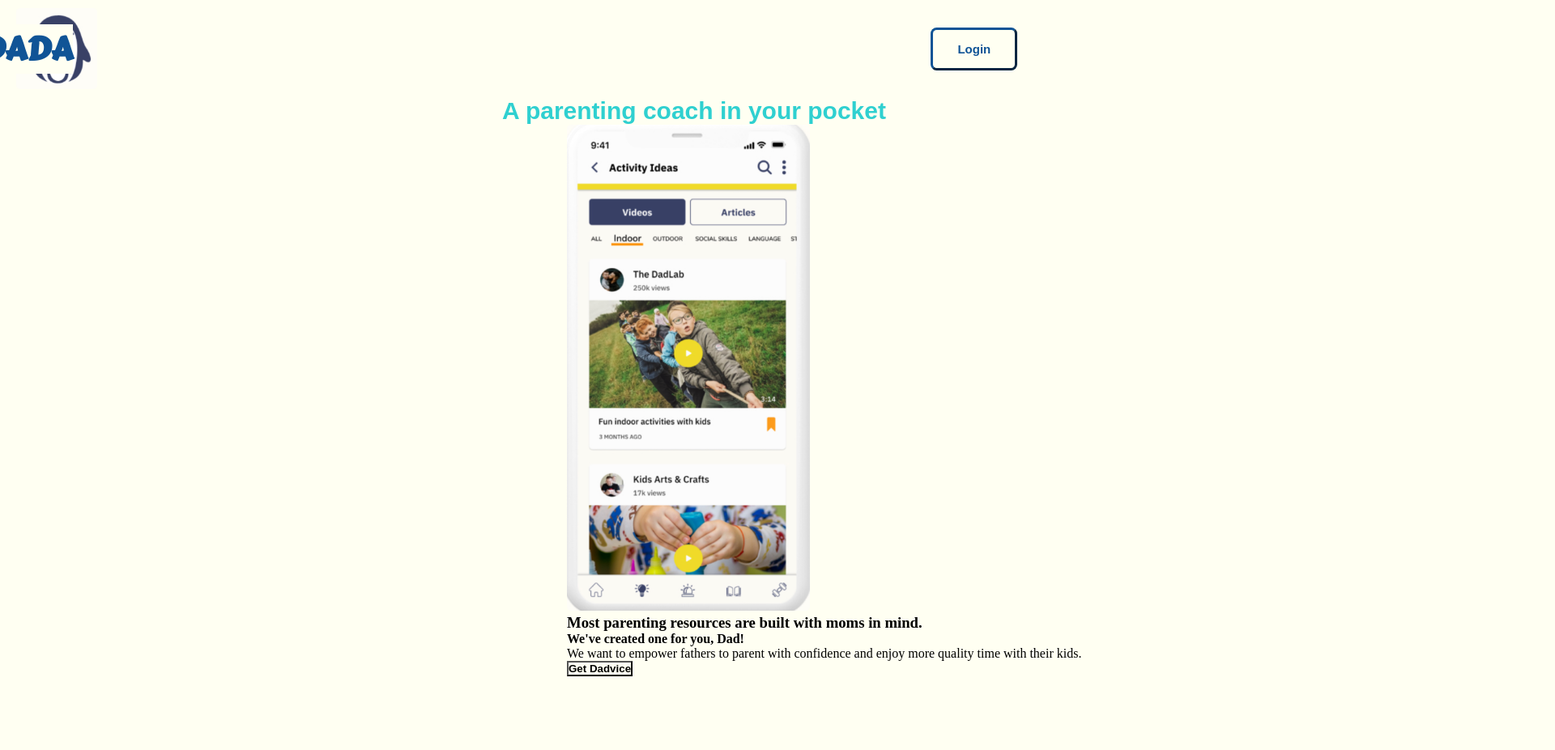
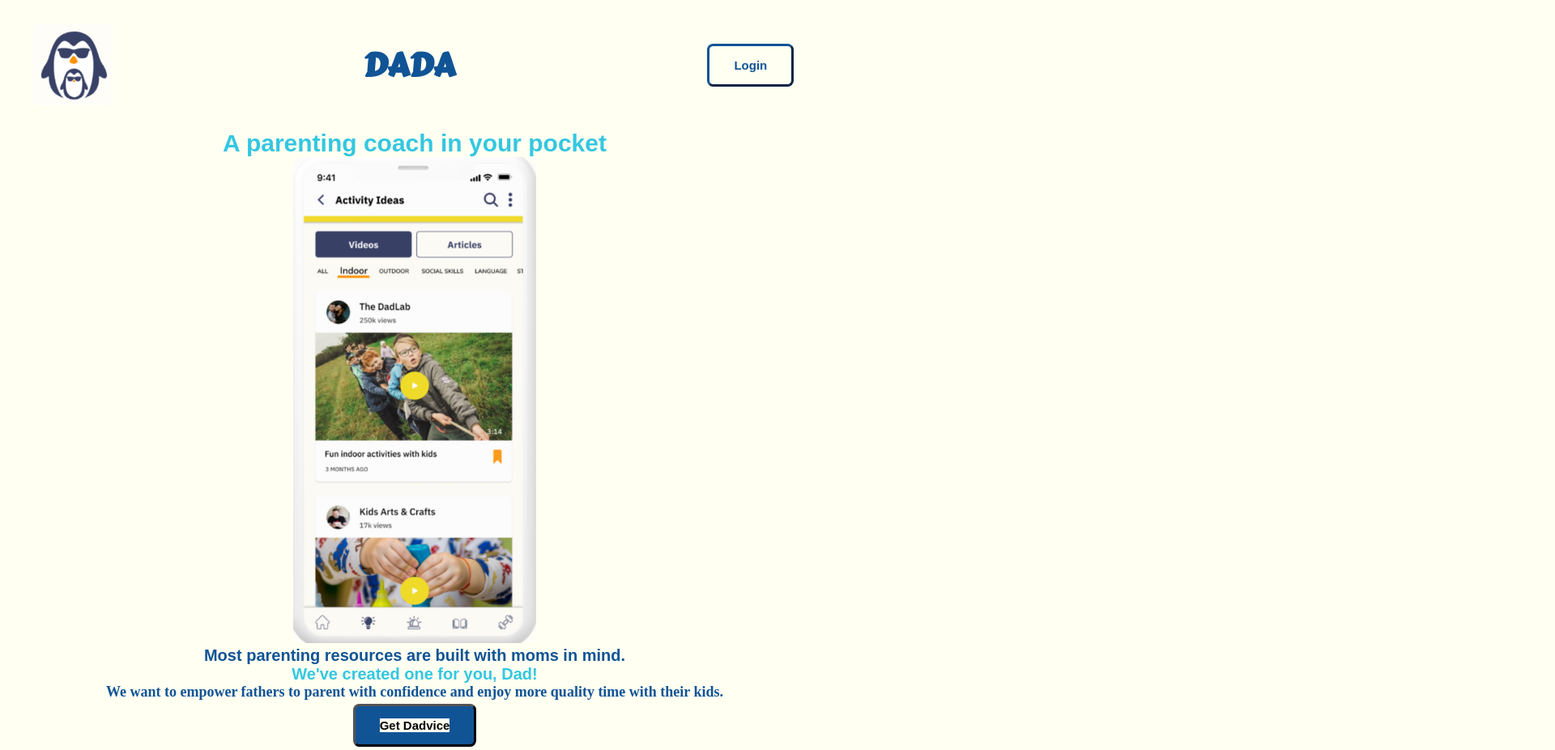
Before and after one commit to nrmistry/Landing-Page, a plain HTML site: page index.html in a window 1280 px wide. Shown: the top 926 px of the page at 81% size, 1920 px wide, since content can reach past the window. Before the commit the page ends 835 px from the top, so only its background shows below. Drawn offline with Linux system fonts and the light colour scheme.

Commit message:
features1 section text, button and styling in css

```diff
--- a/index.html
+++ b/index.html
@@ -27,7 +27,7 @@
         <img src="./images/phone.jpg" alt="Phone">
         <h3> Most parenting resources are built with moms in mind.</h3>
         <h4>We've created one for you, Dad!</h4>
-        <p>We want to empower fathers to parent with confidence and enjoy more quality time with their kids.</p>
+        <h5>We want to empower fathers to parent with confidence and enjoy more quality time with their kids.</h5>
         <button class="pill2" type="button"><strong>Get Dadvice</strong></button>
 
     </div>
--- a/style.css
+++ b/style.css
@@ -3,6 +3,30 @@
     padding:0px;
     box-sizing: border-box;
     background-color: #fffff2;
+}
+
+@media (min-width:768px){
+    .container{
+        width:80%;
+
+        header{
+            padding:20px;
+        }
+        main{
+            &.flex-container{
+                .features1{
+                    padding:60px 0;
+                    h1{
+                        font-size:2.5em;
+                    }
+                    p{
+                        font-size:1.2em;
+                    }
+
+                }
+            }
+        }
+    }
 }
 
 .container img{
@@ -15,8 +39,9 @@
     font-family: 'Carter One';
     font-size:40px;
     color: #105496;
-    position: relative;
-    right: 600px;
+    margin-left:auto;
+    margin-right:auto;
+    text-align: center;
 }
 
 
@@ -44,19 +69,58 @@ nav{
 }
 
 .features1{
-    position: relative;
-    left:700px;
+    margin-left:auto;
+    margin-right:auto;
+    text-align: center;
 }
 
 .features1 h2{
     font-family:'Readex Pro', sans-serif;
-    color: rgb(47, 208, 208);
+    color: rgb(52, 199, 225);
     font-size:30px;
-    position: relative;
-    right:80px;
+    top:10px;
+
 }
 
 .features1 img{
     width:300px;
     height:600px;
 }
+
+.features1 h3{
+    font-family:'Readex Pro', sans-serif;
+    color: #105496;
+    font-size:20px;
+    top:10px;
+
+}
+
+.features1 h4{
+    font-family:'Readex Pro', sans-serif;
+    color: rgb(52, 199, 225);
+    font-size:20px;
+    top:10px
+
+}
+
+.features1 h5{
+    font-family:'Times New Roman', sans-serif;
+    color: #105496;
+    font-size:18px;
+    top:10px;
+}
+
+.pill2{
+
+    justify-content: center;
+    align-items: center;
+    background-color:#105496;
+    font-display:white;
+    font-size:15px;
+    font-family:'Readex Pro', sans-serif;
+    padding:1em 2em;
+    margin:0.25em;
+    border-radius: 0.5em;
+    border-width:0.2em;
+
+}
```
